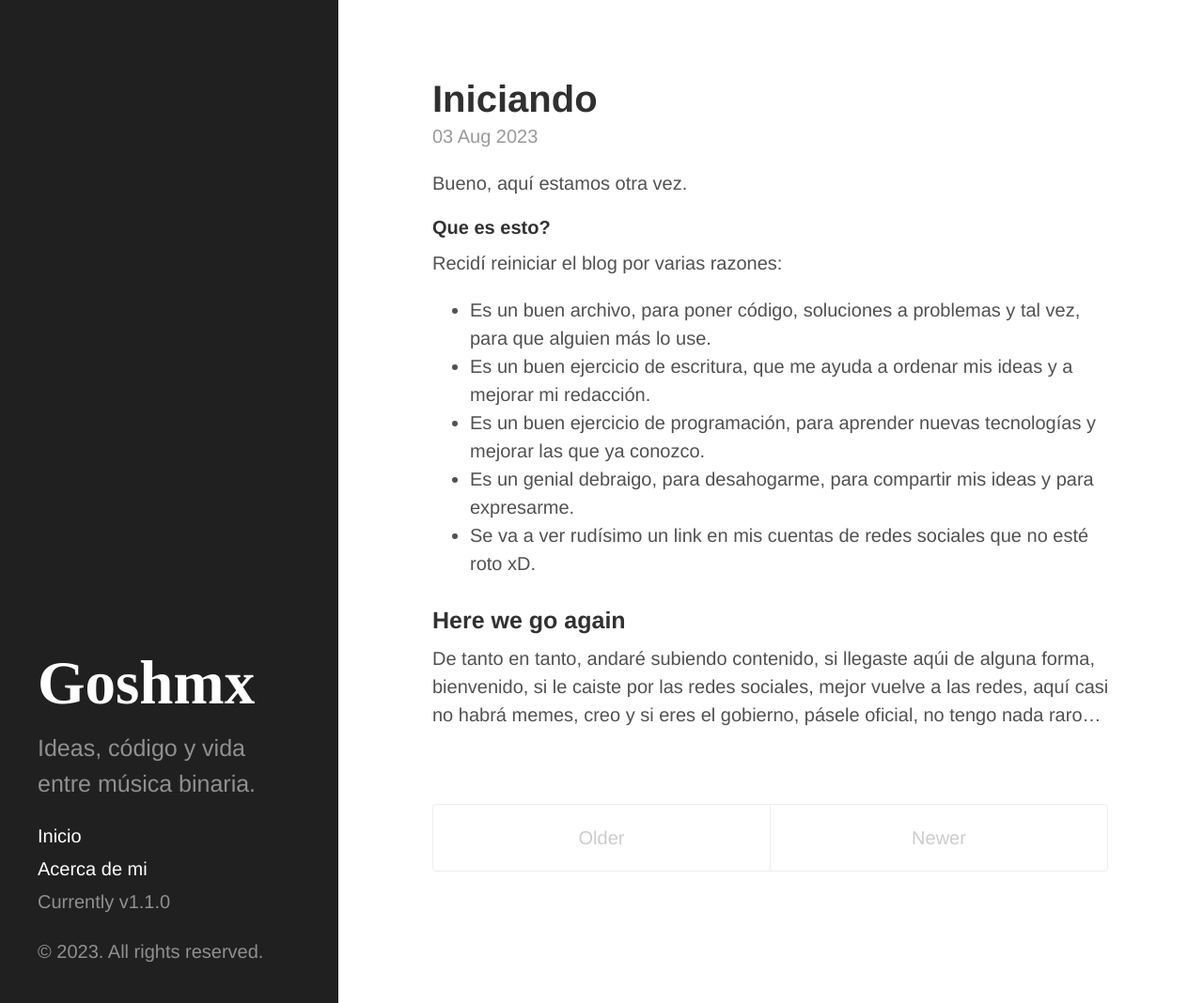
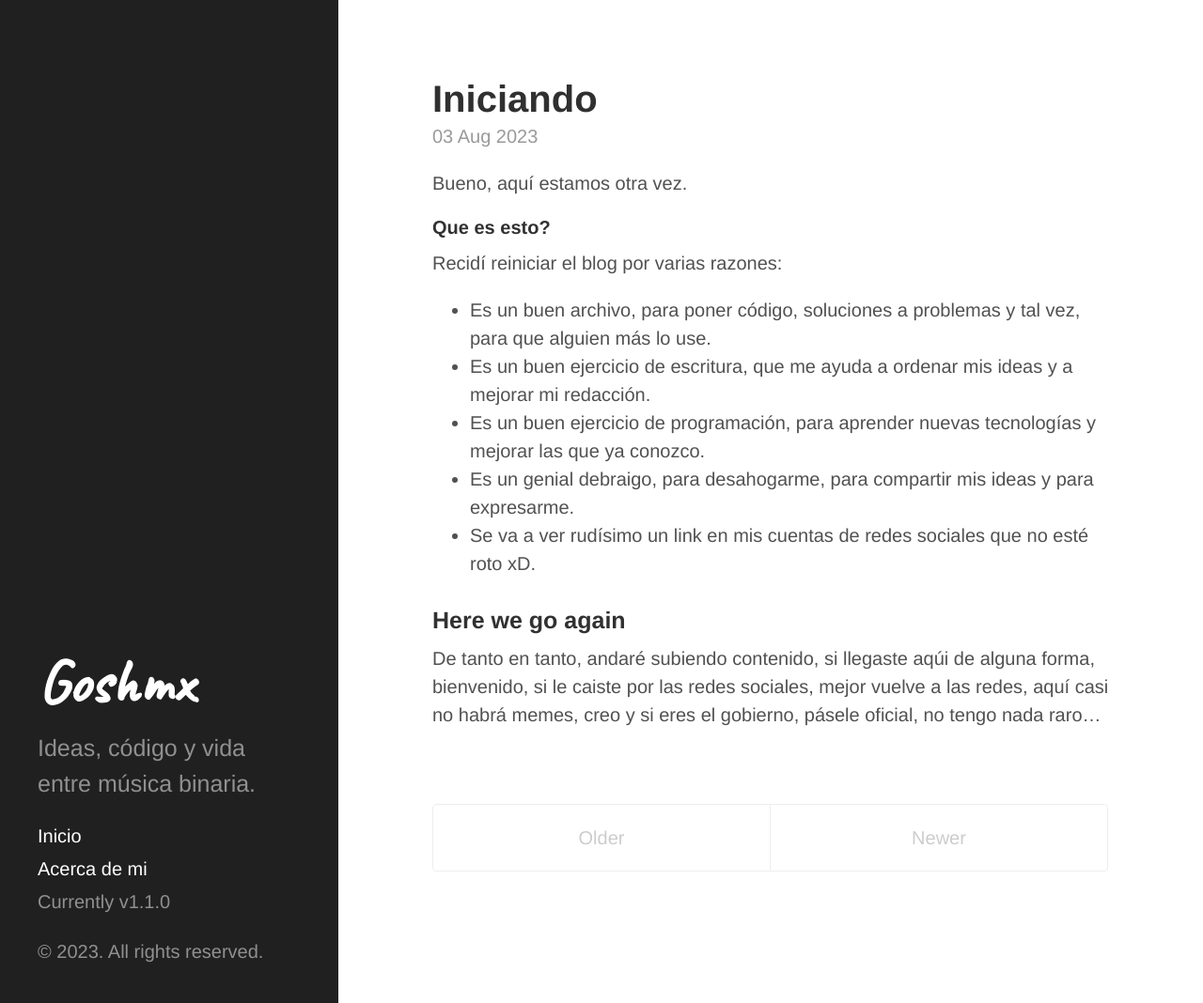
Before and after one commit to goshmx/blog, a Jekyll site: the page built from index.html, in a window 1280 px wide and 1068 px high. Shown: the whole window at 94% size. Built offline with Jekyll 4.4.1, drawn with Linux system fonts in a browser that asks for light colours; Markdown is read by kramdown in place of the engine named in the settings; the list of posts is cut into pages by our own code.

Commit message:
Update hyde.css

```diff
--- a/public/css/hyde.css
+++ b/public/css/hyde.css
@@ -79,7 +79,7 @@ html {
 .sidebar-about h1 {
   color: #fff;
   margin-top: 0;
-  font-family: "Abril Fatface", serif;
+  font-family: 'Caveat', cursive;
   font-size: 3.25rem;
 }
 
```
